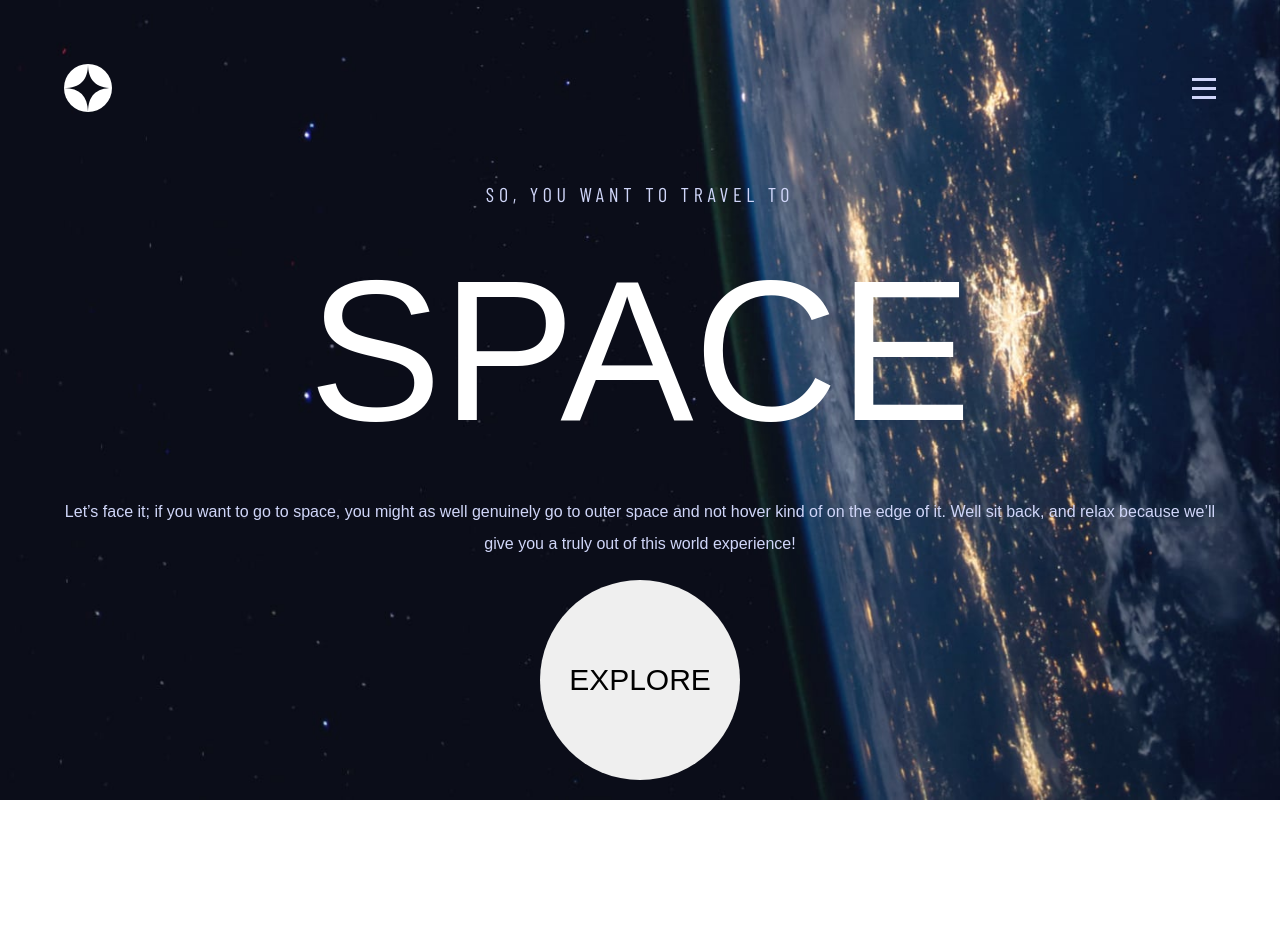
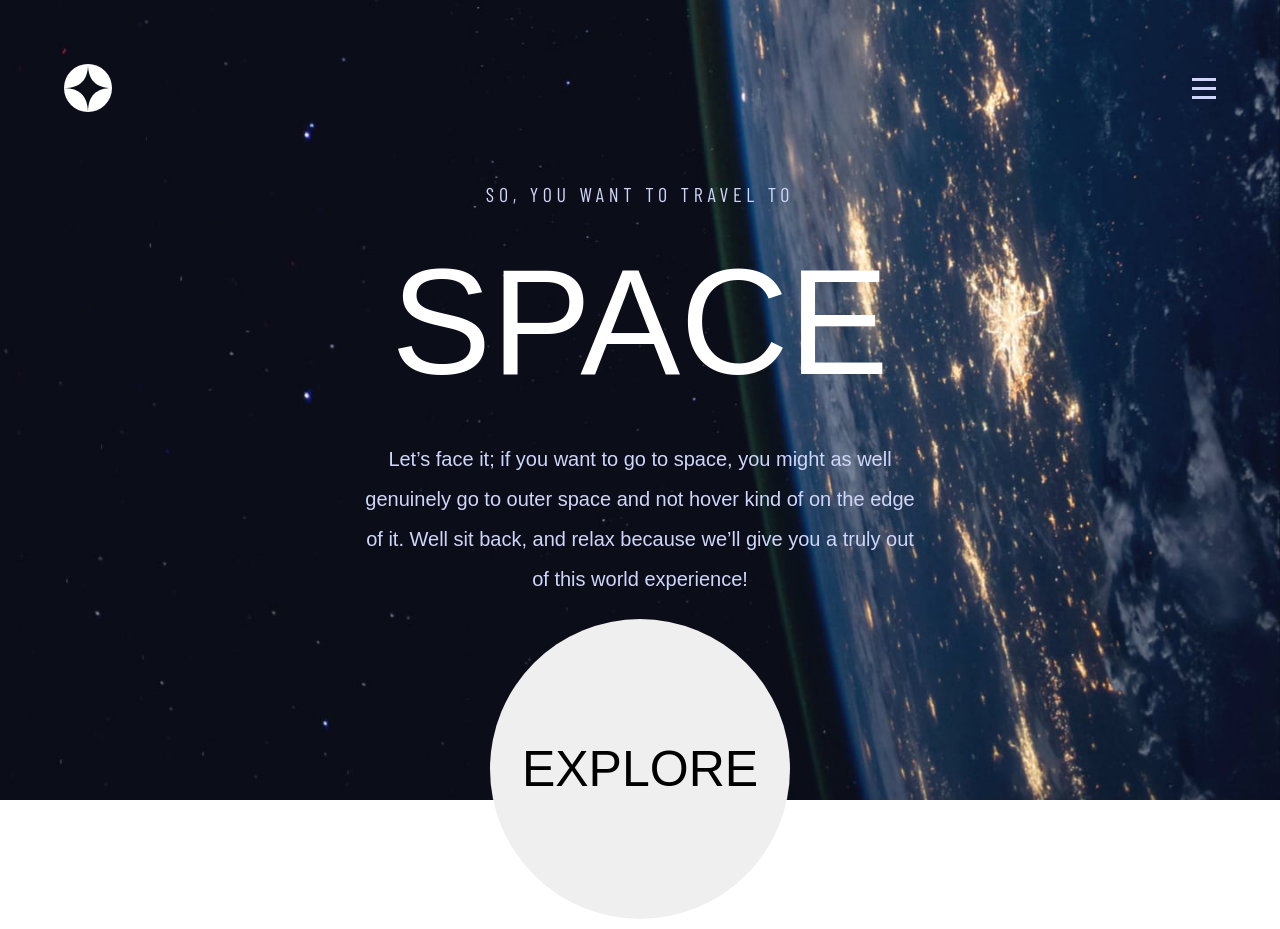
Before and after one commit to isaaxh/space-tourism-site, a React (Vite) app: page / in a window 1280 px wide. Before the commit the page ends 800 px from the top, so only its background shows below. Built offline with nearby package versions, Linux system fonts and the light colour scheme; a web font is replaced by a local one.

Commit message:
adjust font size and btn size for tablet screen

```diff
--- a/src/App.css
+++ b/src/App.css
@@ -68,7 +68,7 @@ h5, p {
 }
 
 h1 {
-  font-size: clamp(110px, 20vw, 200px);
+  font-size: clamp(90px, 20vw, var(--font-size-heading-1));
 }
 h2 {
   font-size: var(--font-size-heading-2);
@@ -83,16 +83,10 @@ h5 {
   font-size: var(--font-size-heading-5);
 }
 p {
-  font-size: 1.6rem;
+  font-size: clamp(1.6rem,2.2vw,2rem);
   line-height: 2;
+  max-width: 550px;
 }
-
-@media all and (min-width: 480px) {
-  /* h1 {
-    font-size: 150px;
-  } */
-}
-
 
 .App {
   height: 100vh;
@@ -135,6 +129,9 @@ p {
   /* background-color: coral; */
   flex: 2;
   padding: 2rem 0;
+  display: flex;
+  flex-direction: column;
+  align-items: center;
 }
 
 .sub-heading {
@@ -169,13 +166,7 @@ p {
   justify-content: center;
   align-items: center;
   cursor: pointer;
-  /* transition: all 0.5s; */
 }
-
-/* .btn-main:hover {
-  width: 25rem;
-  height: 25rem;
-} */
 
 .btn-main::before {
   content: '';
@@ -194,3 +185,23 @@ p {
   width: 30rem;
   height: 30rem;
 }
+
+@media all and (min-width: 480px) {
+
+.btn-main {
+  width: 30rem;
+  height: 30rem;
+  font-size: 5rem;
+}
+
+.btn-main::before {
+  width: 20rem;
+  height: 20rem;
+}
+
+.btn-main:hover::before {
+  width: 40rem;
+  height: 40rem;
+}
+
+}
```
